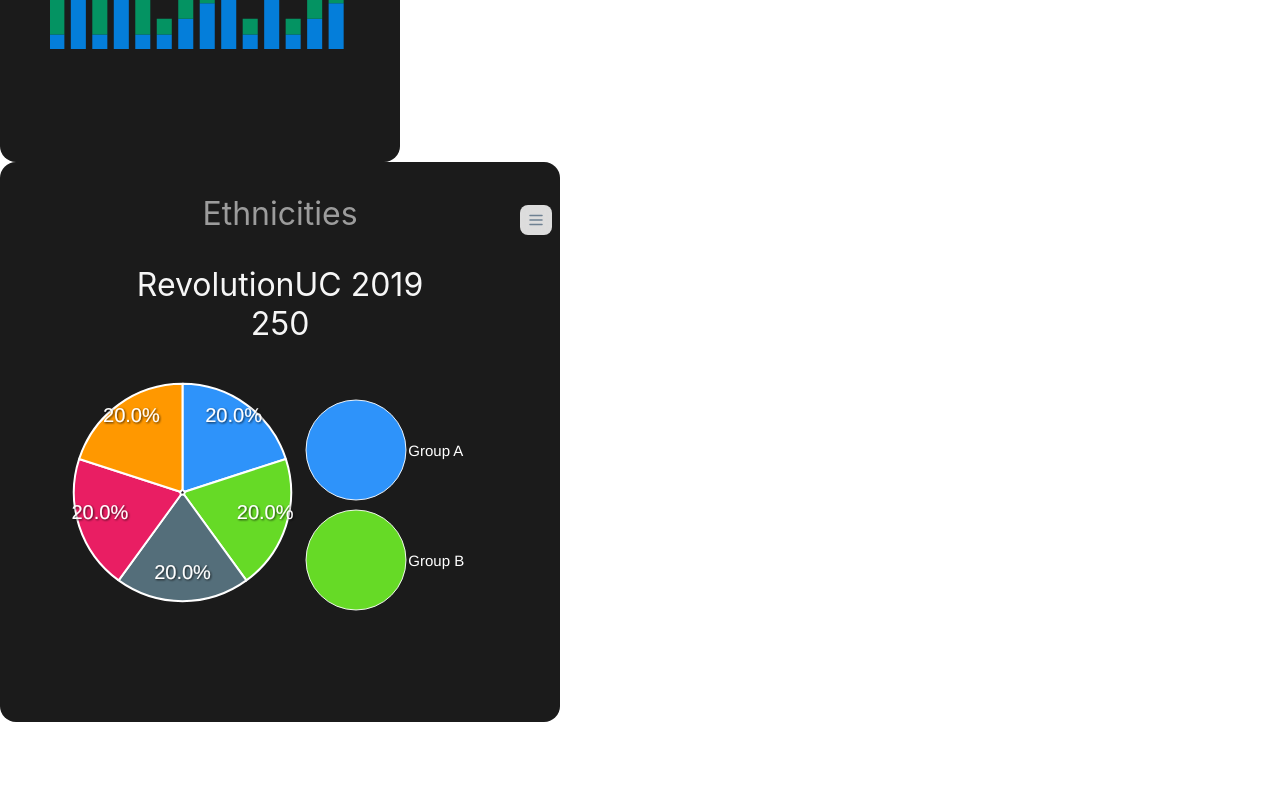
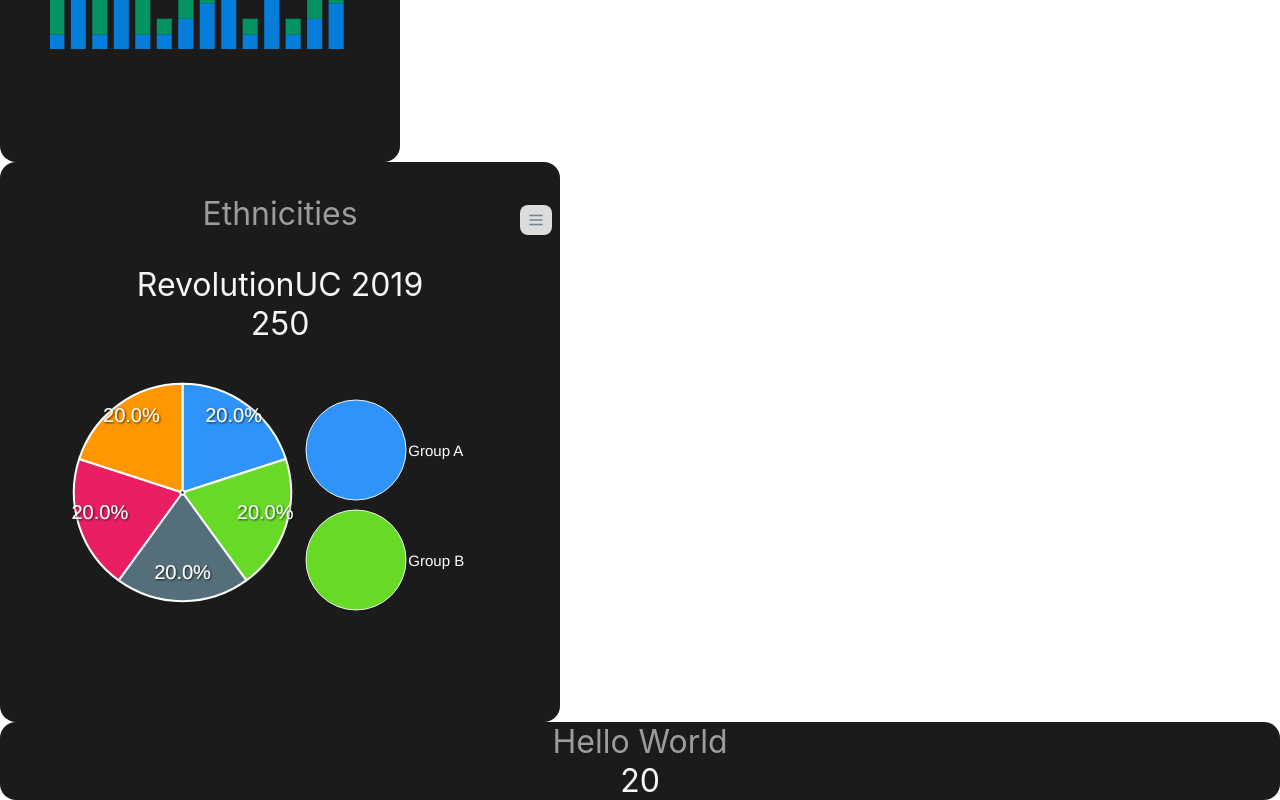
Before and after one commit to nishilfaldu/react-dashboard, a React (Create React App) app: page / in a window 1280 px wide. Shown: the part 318-1118 px from the top of the page. Before the commit the page ends 1040 px from the top, so only its background shows below. Built offline with nearby package versions, Linux system fonts and the light colour scheme.

Commit message:
init styling schools-card

```diff
--- a/src/App.js
+++ b/src/App.js
@@ -1,12 +1,14 @@
 import './App.css';
 import BarChartCard from './components/BarChartCard';
 import PieChartCard from './components/PieChartCard';
+import IconFigureCard from './components/IconFigureCard';
 
 function App() {
   return (
     <div className="App">
       <BarChartCard></BarChartCard>
       <PieChartCard></PieChartCard>
+      <IconFigureCard></IconFigureCard>
     </div>
   );
 }
--- a/src/components/IconFigureCard.js
+++ b/src/components/IconFigureCard.js
@@ -9,17 +9,17 @@
     align-items: center;
     justify-content: space-between;
     border-radius: ${(p) => p.theme.cardBorderRadius};
-    background: ${(p) => p.theme.cardColorBackground};
+    background: ${(p) => p.theme.colorCardBackground};
 `
 
 const Label = styled.div`
-    color: ${(p) => p.theme.labelColor};
-    font-size: ${(p) => p.theme.labelFontSize};
+    color: ${(p) => p.theme.cardLabelColor};
+    font-size: ${(p) => p.theme.cardLabelFontSize};
 `
 
 const Value = styled.div`
-    color: ${(p) => p.theme.valueColor};
-    font-size: ${(p) => p.theme.valueFontSize};
+    color: ${(p) => p.theme.cardValueColor};
+    font-size: ${(p) => p.theme.cardValueFontSize};
 `
 
 const Icon = styled.span`
@@ -31,11 +31,15 @@
 
 const IconFigureCard = function(){
     return(
-        <Card>
-            <Label></Label>
-            <Label></Label>
-            <Icon></Icon>
-        </Card>
+        <div>
+            <ThemeProvider theme={theme}>
+                <Card>
+                    <Label>Hello World</Label>
+                    <Value>20</Value>
+                    <Icon></Icon>
+                </Card>
+            </ThemeProvider>
+        </div>
     );
 }
 
--- a/src/styling-properties/propSchoolsCard.js
+++ b/src/styling-properties/propSchoolsCard.js
@@ -12,26 +12,23 @@
     fontFamily: "Poppins",
 
     // Properties of a Card
-    cardHeight: "35rem",
-    cardWidth: "35rem",
-    borderRadius: "1rem",
+    cardHeight: "10rem",
+    cardWidth: "10rem",
+    cardBorderRadius: "1rem",
     colorCardBackground: "#1B1B1B",
 
-    // Properties of Card Title
-    cardTitleFontSize: "2rem",
-    cardTitlePaddingTop: "2rem",
-    cardTitlePaddingRight: "2rem",
-    cardTitlePaddingBottom: "2rem",
-    cardTitlePaddingLeft: "2rem",
-    colorTitle: colorTitle,
+    // Properties of Card Label
+    cardLabelFontSize: "2rem",
+    cardLabelColor: colorTitle,
+    // cardTitlePaddingTop: "2rem",
+    // cardTitlePaddingRight: "2rem",
+    // cardTitlePaddingBottom: "2rem",
+    // cardTitlePaddingLeft: "2rem",
 
-    // Properties of Card Content
-    cardContentPaddingTop: "None",
-    cardContentPaddingRight: "None",
-    cardContentPaddingBottom: "None",
-    cardContentPaddingLeft: "None",
+    // Properties of Card Value
+    cardValueColor: colorContent,
+    cardValueFontSize: "2rem",
 
-    // Properties of Card Content (Text other than title)
-    cardContentFontSize: "2em",
-    colorContent: colorContent,
+    // Properties of Card Icon
+    borderRadiusIcon: "50%",
 };
```
